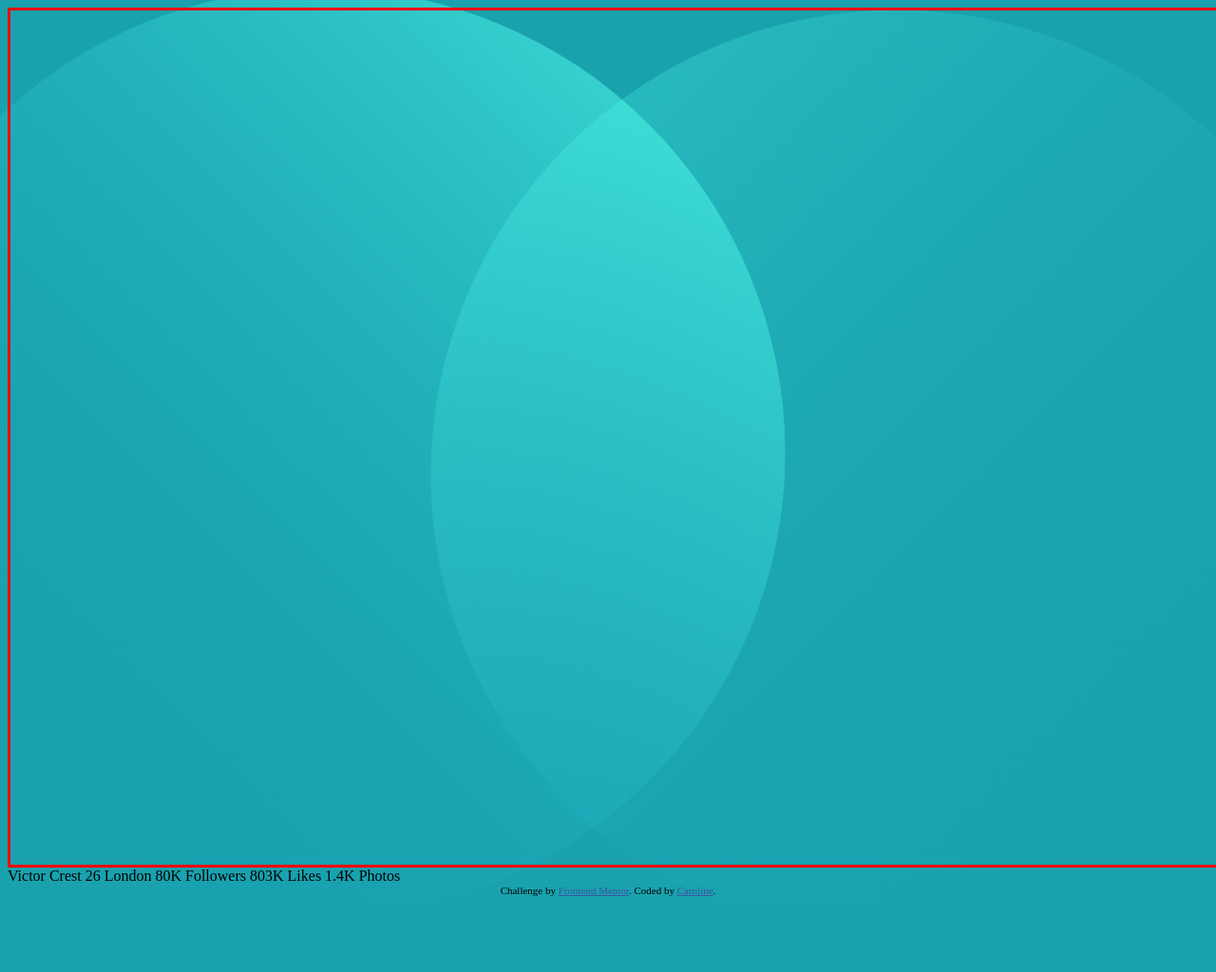
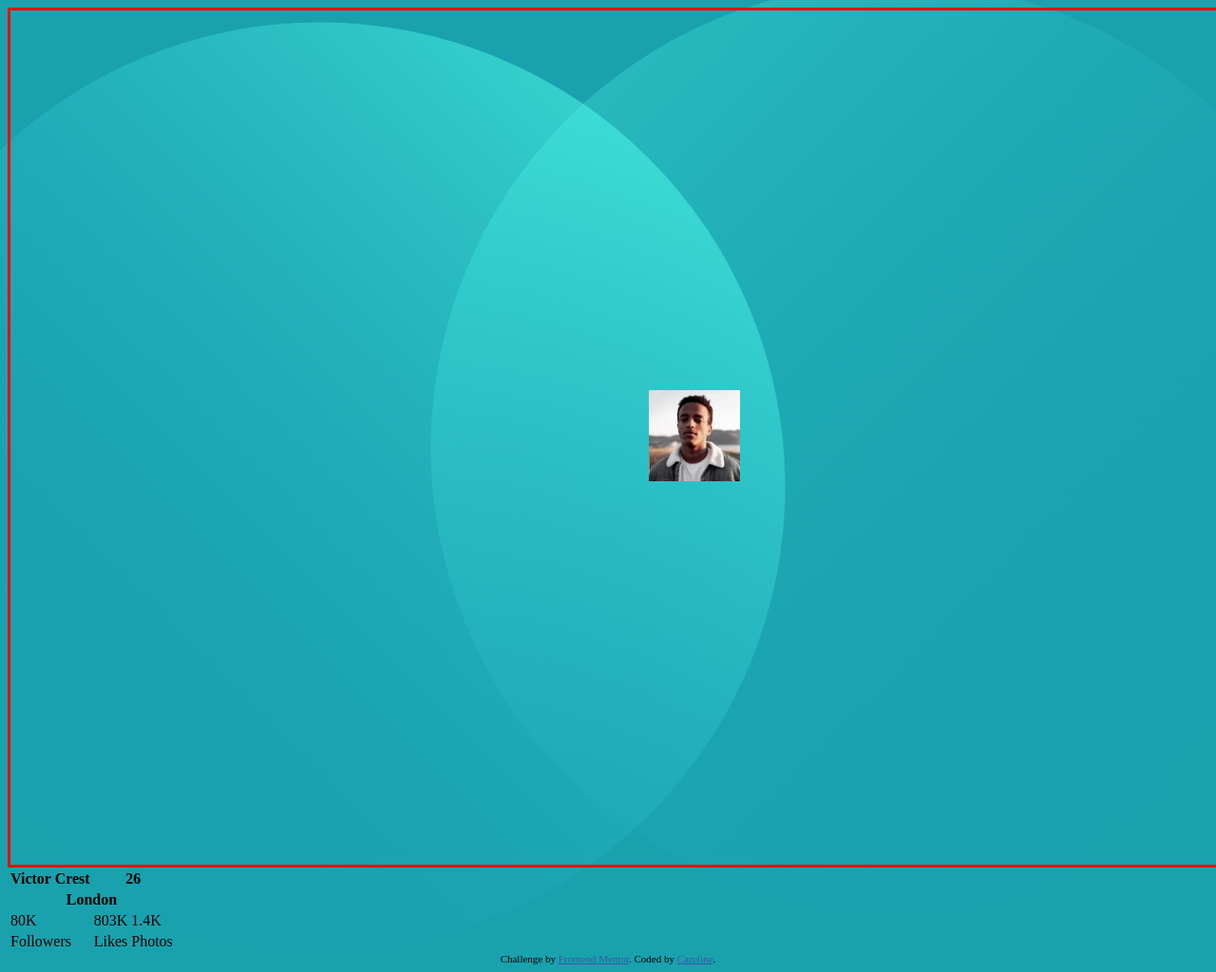
Before and after one commit to carolinekopp/Challenge_ProfileCard, a plain HTML site: page index.html in a window 1280 px wide. Shown: the top 1024 px of the page at 95% size. Before the commit the page ends 952 px from the top, so only its background shows below. Drawn offline with Linux system fonts and the light colour scheme.

Commit message:
added table

```diff
--- a/index.html
+++ b/index.html
@@ -1,8 +1,10 @@
 <!DOCTYPE html>
 <html lang="en">
+
 <head>
   <meta charset="UTF-8">
-  <meta name="viewport" content="width=device-width, initial-scale=1.0"> <!-- displays site properly based on user's device -->
+  <meta name="viewport" content="width=device-width, initial-scale=1.0">
+  <!-- displays site properly based on user's device -->
   <link rel="stylesheet" href="app/css/global.css">
   <link rel="icon" type="image/png" sizes="32x32" href="./images/favicon-32x32.png">
 
@@ -10,30 +12,51 @@
 
   <!-- Feel free to remove these styles or customise in your own stylesheet 👍 -->
   <style>
-    .attribution { font-size: 11px; text-align: center; }
-    .attribution a { color: hsl(228, 45%, 44%); }
+    .attribution {
+      font-size: 11px;
+      text-align: center;
+    }
+
+    .attribution a {
+      color: hsl(228, 45%, 44%);
+    }
   </style>
 </head>
+
 <body>
 
-  <div class="profile-card"></div>
+  <div class="profile-card">
+    <div class="pic">
+      <img class="Victor" src="/images/image-victor.jpg">
+    </div>
+  </div>
+  <div class="desc">
+    <table class="data">
+      <tr>
+        <th id="name" >Victor Crest</th>
+        <th id="age" colspan="2"> 26 </th>
+      </tr>
+      <tr>
+        <th id="city" colspan="3">London</th>
+      </tr>
+      <tr>
+        <td id="nr">80K</td>
+        <td id="nr">803K</td>
+        <td id="nr">1.4K</td>
+      </tr>
+      <tr>
+        <td id="info">Followers</td>
+        <td id="info">Likes</td>
+        <td id="info">Photos</td>
+      </tr>
+    </table>
+  </div>
 
-  </div>
-  Victor Crest
-  26
-  London
 
-  80K
-  Followers
-
-  803K
-  Likes
-
-  1.4K
-  Photos
   <div class="attribution">
     Challenge by <a href="https://www.frontendmentor.io?ref=challenge" target="_blank">Frontend Mentor</a>.
     Coded by <a href="https://github.com/carolinekopp">Caroline</a>.
   </div>
 </body>
+
 </html>
```
